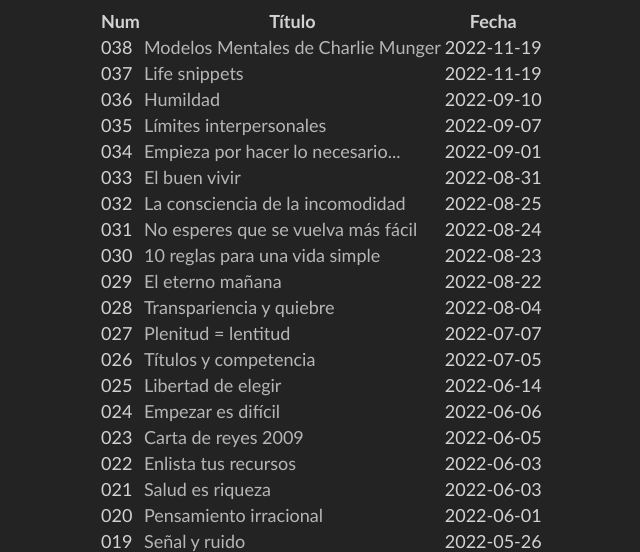
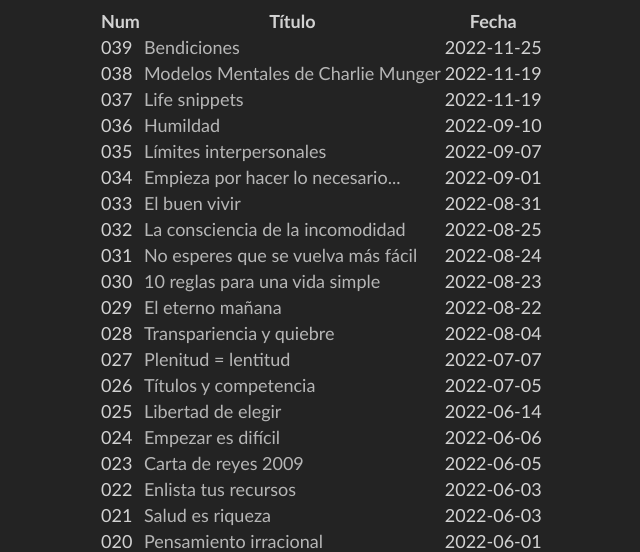
Before and after one commit to joejoak/joejoak.github.io, a plain HTML site: page blog.html in a window 1280 px wide. Shown: the part 255-807 px from the top of the page, without its empty margins (60-700 px from the left). Drawn offline with Linux system fonts and the light colour scheme.

Commit message:
bendiciones listing

```diff
--- a/blog.html
+++ b/blog.html
@@ -24,6 +24,11 @@
                     <th>Fecha</th>
                 </thead>
                 <tbody>
+                    <tr>
+                        <td>039</td>
+                        <td><a href="blog/blog39.html">Bendiciones</a></td>
+                        <td>2022-11-25</td>
+                    </tr>
                     <tr>
                         <td>038</td>
                         <td><a href="blog/blog38.html">Modelos Mentales de Charlie Munger</a></td>
```
